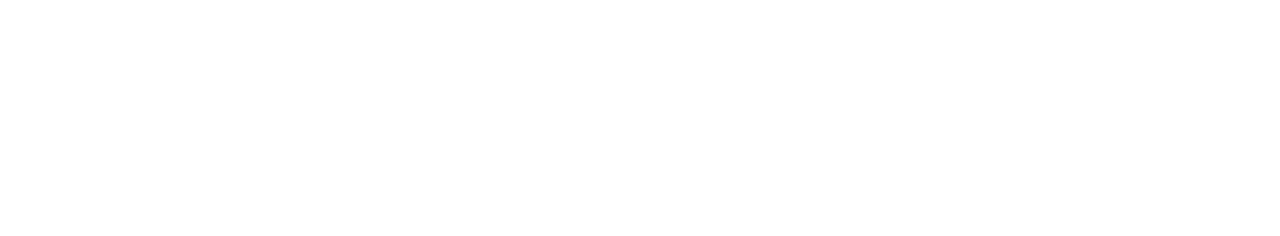
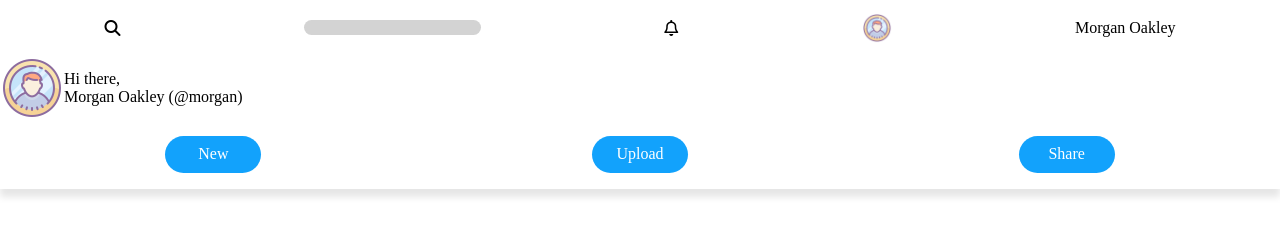
Before and after one commit to Alexskq/Front-end-Technical-test, a plain HTML site: page index.html in a window 1280 px wide. Drawn offline with Linux system fonts and the light colour scheme.

Commit message:
top nav: big image à travailler & opacity searchbar

```diff
--- a/index.html
+++ b/index.html
@@ -4,9 +4,31 @@
   <meta charset="UTF-8">
   <meta name="viewport" content="width=device-width, initial-scale=1.0">
   <link rel="stylesheet" href="style.css">
+  <link rel="stylesheet" href="https://cdnjs.cloudflare.com/ajax/libs/font-awesome/6.4.0/css/all.min.css" integrity="sha512-iecdLmaskl7CVkqkXNQ/ZH/XLlvWZOJyj7Yy7tcenmpD1ypASozpmT/E0iPtmFIB46ZmdtAc9eNBvH0H/ZpiBw==" crossorigin="anonymous" referrerpolicy="no-referrer" />
   <title>Front-end Technical Test</title>
 </head>
 <body>
+  <div class="topnav">
+    <div class="search-bar">
+      <i class="fa-solid fa-magnifying-glass"></i>
+      <input type="text" id="search">
+      <i class="fa-regular fa-bell"></i>
+      <img src="/images/icons8-utilisateur-homme-64.png" alt="profil" class="top-picture">
+      <span>Morgan Oakley</span>
+    </div>
+    <div class="info-nav-bar">
+        <img src="/images/icons8-utilisateur-homme-64.png" alt="profil" class="big-profil">
+      <div class="name">
+        <span>Hi there,</span>
+        <span>Morgan Oakley (@morgan)</span>
+      </div>
+    </div>
+    <div class="btn-link">
+      <a href="">New</a>
+      <a href="">Upload</a>
+      <a href="">Share</a>
+    </div>
+  </div>
 
 </body>
 </html>
--- a/style.css
+++ b/style.css
@@ -0,0 +1,59 @@
+/* ###  Racine ### */
+:root{
+  --blue : rgb(18, 162, 252);
+}
+*{
+  box-sizing: border-box;
+  margin: 0;
+  padding: 0;
+}
+
+/* ### Top nav-bar ### */
+.topnav{
+  box-shadow: 0px 8px 7px 0px rgba(0,0,0,0.1);
+  padding-bottom: 1em;
+}
+
+.top-picture{
+  width: 30px;
+  height: 30px;
+}
+
+.search-bar{
+  display: flex;
+  justify-content: space-around;
+  align-items: center;
+  padding: 0.8em;
+}
+
+#search{
+  background-color: lightgrey;
+  border-radius: 1em;
+  border: 0px;
+}
+
+.info-nav-bar{
+  display: flex;
+  align-items: center;
+  margin-bottom: 1em;
+}
+
+.name{
+  display: grid;
+}
+
+.btn-link{
+  margin-left: 0.6em;
+  display: flex;
+  justify-content: space-around;
+  margin: 0 auto;
+  & a{
+    text-decoration: none;
+    background: var(--blue);
+    padding: 0.6em 0.8em;
+    border-radius: 20px;
+    color: white;
+    width: 6em;
+    text-align: center;
+  }
+}
```
Also changed, not shown: images/icons8-utilisateur-homme-64.png (added).
